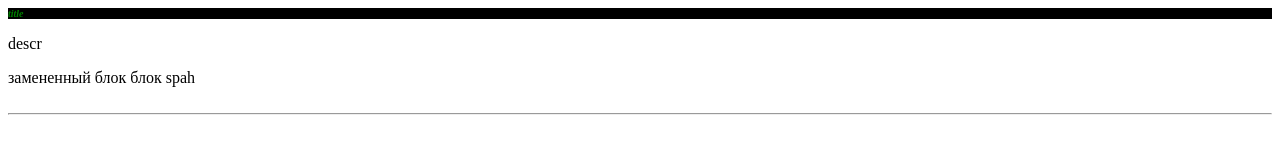
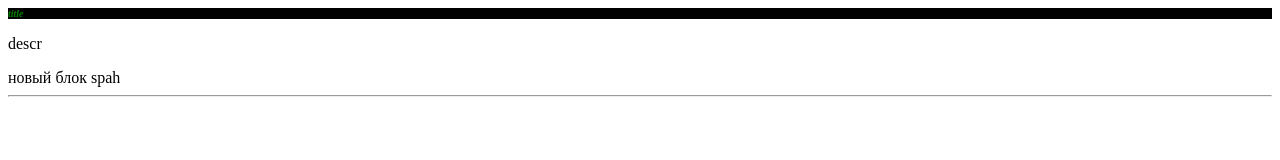
Before and after one commit to bublegum036/GITBASIC, a plain HTML site: page index.html in a window 1280 px wide. Drawn offline with Linux system fonts and the light colour scheme.

Commit message:
replaced div with span

```diff
--- a/index.html
+++ b/index.html
@@ -10,7 +10,7 @@
 <body>
   <h1>title</h1>
   <p>descr</p>
-  <div>замененный блок блок <span>spah</span> </div>
+   <span>новый блок <span>spah</span> </span>
   <br>
   <hr>
   <script src="src/script.js"></script>
```
